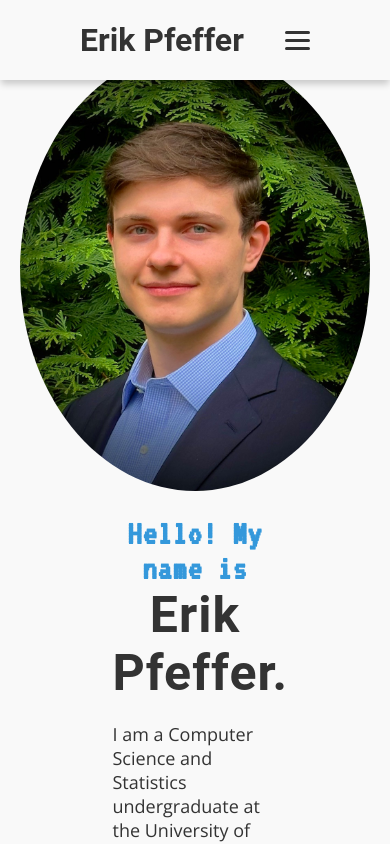
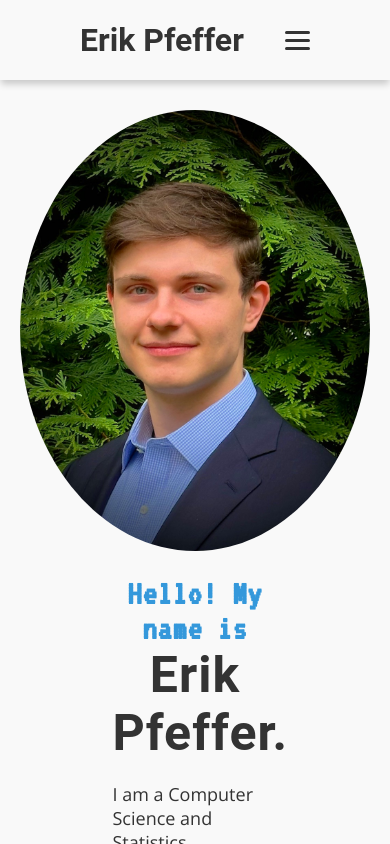
Before and after one commit to E-code804/portfoliosite, a React (Create React App) app: page / in a window 390 px wide. Shown: the top 844 px of the page. Built offline with nearby package versions, Linux system fonts and the light colour scheme.

Commit message:
Fixed issue with mobile spacing of image.

```diff
--- a/src/style.css
+++ b/src/style.css
@@ -342,13 +342,13 @@ main {
   }
   .img-container {
     margin-bottom: 25px;
+    margin-top: 60px;
   }
   .about-section {
     margin: 0;
   }
   .content {
-    padding-left: 100px;
-    padding-right: 100px;
+    padding: 0 100px;
   }
 
   .about-section {
```
